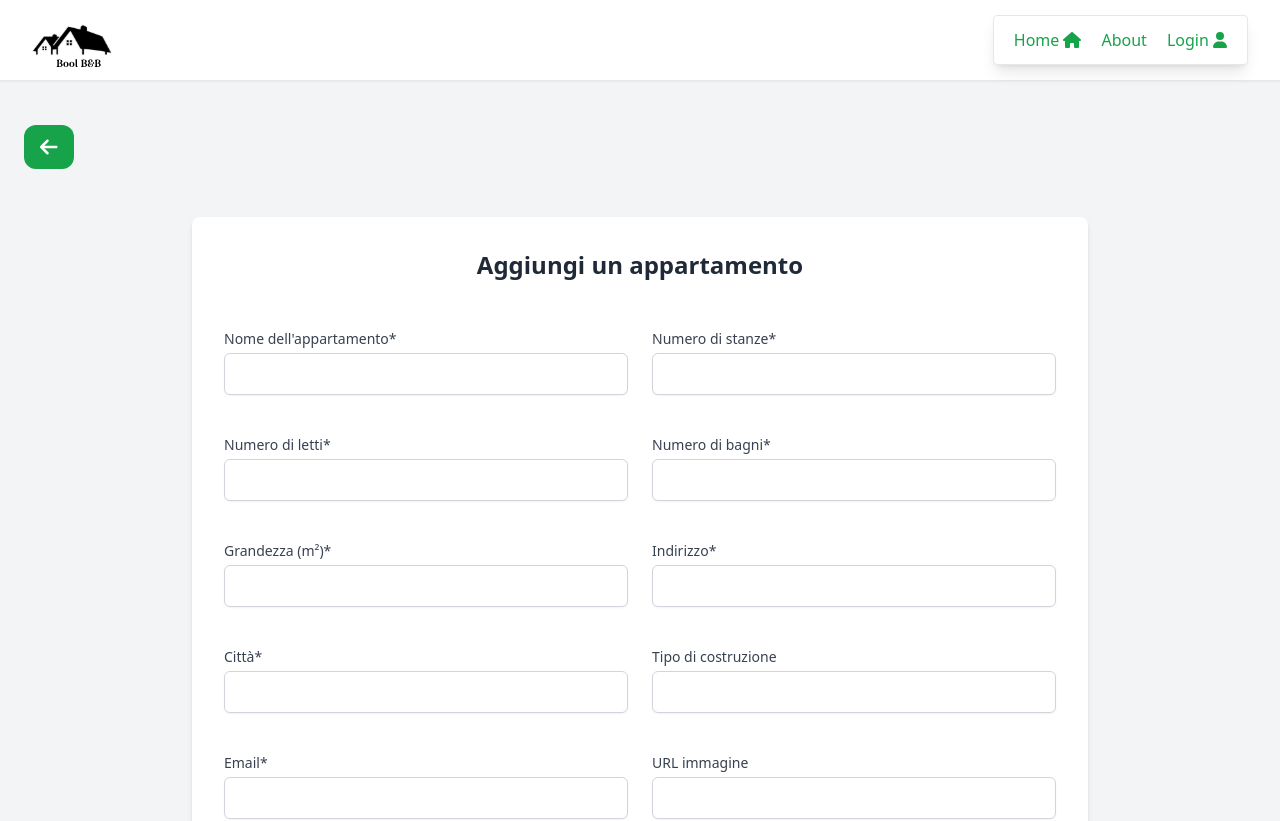
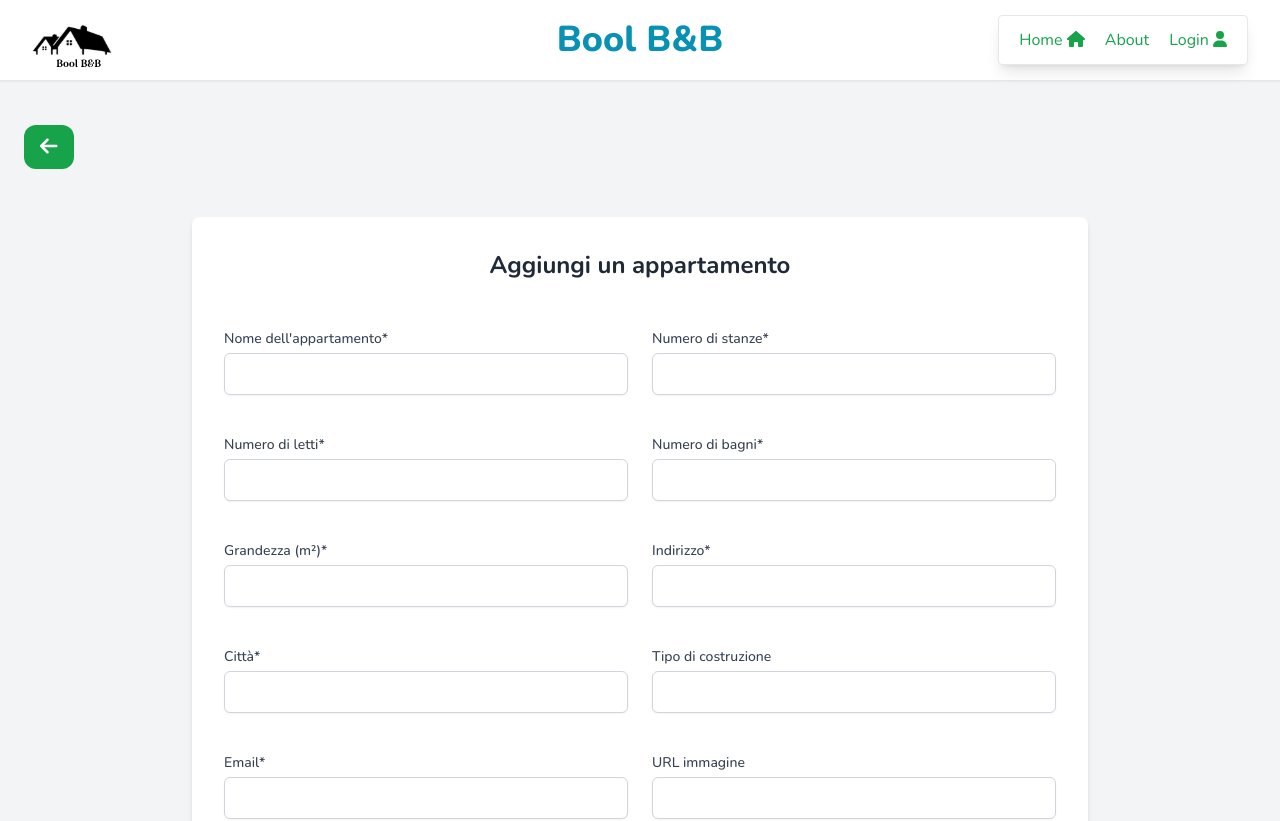
Before and after one commit to AVenturi98/Bool-BnB, a React (Vite) app in the folder client/: page /properties in a window 1280 px wide. Shown: the top 821 px of the page. Built offline with nearby package versions, Linux system fonts and the light colour scheme.

Commit message:
ADD: font and title

```diff
--- a/client/index.html
+++ b/client/index.html
@@ -4,6 +4,10 @@
 <head>
   <meta charset="UTF-8" />
   <link rel="icon" type="image/svg+xml" href="./src/assets/logo.svg" />
+  <link rel="preconnect" href="https://fonts.googleapis.com">
+  <link rel="preconnect" href="https://fonts.gstatic.com" crossorigin>
+  <link href="https://fonts.googleapis.com/css2?family=Nunito:ital,wght@0,200..1000;1,200..1000&display=swap"
+    rel="stylesheet">
   <meta name="viewport" content="width=device-width, initial-scale=1.0" />
   <title>Bool B&B</title>
 </head>
--- a/client/src/components/Footer.jsx
+++ b/client/src/components/Footer.jsx
@@ -4,7 +4,7 @@ import { faFacebook, faTwitter, faInstagram, faLinkedin } from "@fortawesome/fre
 
 export default function Footer() {
   return (
-    <footer className="bg-white text-green-600 p-5 font-sans border-t-2 border-grey-400 mt-8 py-12">
+    <footer className="bg-white text-green-600 p-5 font-sans border-t-2 border-grey-400 mt-8 py-12 font-nunito">
       <div className="max-w-7xl mx-auto flex flex-wrap justify-between gap-5">
         {/* Descrizione */}
         <div className="flex-1 min-w-[250px]">
--- a/client/src/components/Navbar.jsx
+++ b/client/src/components/Navbar.jsx
@@ -46,6 +46,7 @@ export default function Navbar({ authenticated, setAuthenticated }) {
           <img src={logo} className="w-auto h-20" alt="Logo" />
         </figure>
       </Link>
+      <h1 className="text-cyan-600 font-extrabold text-4xl absolute left-1/2 top-1/2 -translate-x-1/2 -translate-y-1/2">Bool B&B</h1>
       <button
         className="flex flex-col gap-1 cursor-pointer md:hidden group transition hover:-translate-y-1 hover:scale-105 delay-50"
         onClick={toggleMenu}
--- a/client/src/index.css
+++ b/client/src/index.css
@@ -1,6 +1,7 @@
 @tailwind base;
 @tailwind components;
 @tailwind utilities;
+
 @layer base {
   :root {
     --background: 0 0% 100%;
@@ -29,6 +30,7 @@
     --chart-5: 27 87% 67%;
     --radius: 0.5rem
   }
+
   .dark {
     --background: 0 0% 3.9%;
     --foreground: 0 0% 98%;
@@ -56,11 +58,27 @@
     --chart-5: 340 75% 55%
   }
 }
+
 @layer base {
   * {
     @apply border-border;
   }
+
   body {
     @apply bg-background text-foreground;
   }
 }
+
+body {
+  font-family: "Nunito", serif !important;
+  font-optical-sizing: auto;
+  font-weight: 400;
+  font-style: regular;
+}
+
+.font-nunito {
+  font-family: "Nunito", serif !important;
+  font-optical-sizing: auto;
+  font-weight: 400;
+  font-style: regular;
+}
```
